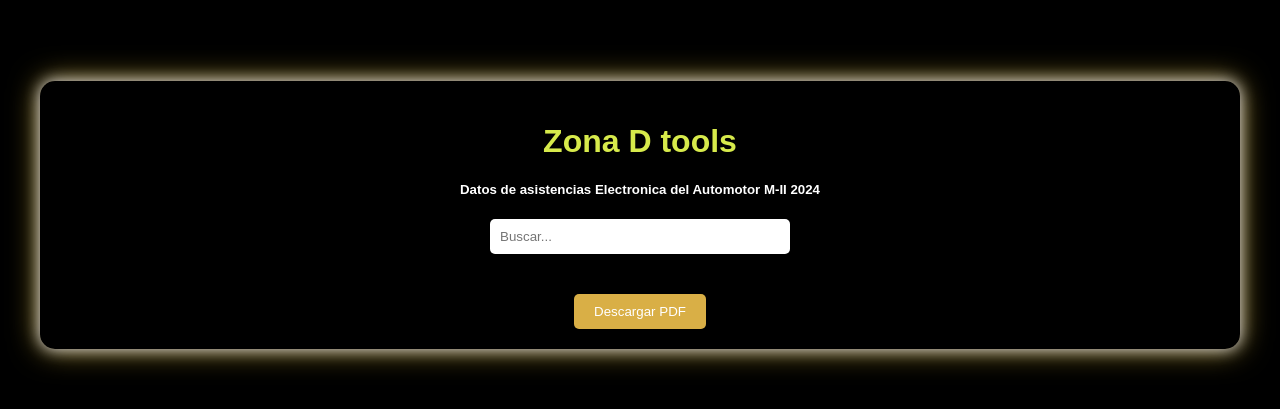
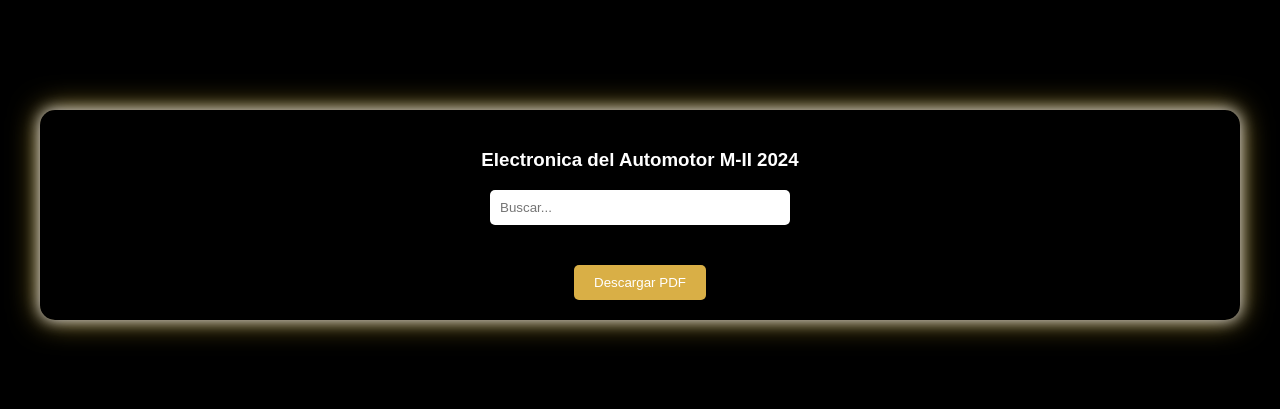
Before and after one commit to appbootariel1177/asistencias_electronica_2024, a plain HTML site: page index.html in a window 1280 px wide. Shown: the part 185-594 px from the top of the page. Drawn offline with Linux system fonts and the light colour scheme; no server answers.

Commit message:
Update index.html

```diff
--- a/index.html
+++ b/index.html
@@ -8,9 +8,10 @@
 </head>
 <body>
     <div class="container">
-        <h1>Zona D tools</h1>
-        <h5>Datos de asistencias Electronica del Automotor M-II 2024</h5>
+
+        <h3>Electronica del Automotor M-II 2024</h3>
         <input type="text" id="searchInput" placeholder="Buscar...">
+
         <table id="dataTable">
             <thead id="tableHeaders"></thead>
             <tbody id="tableBody"></tbody>
```
